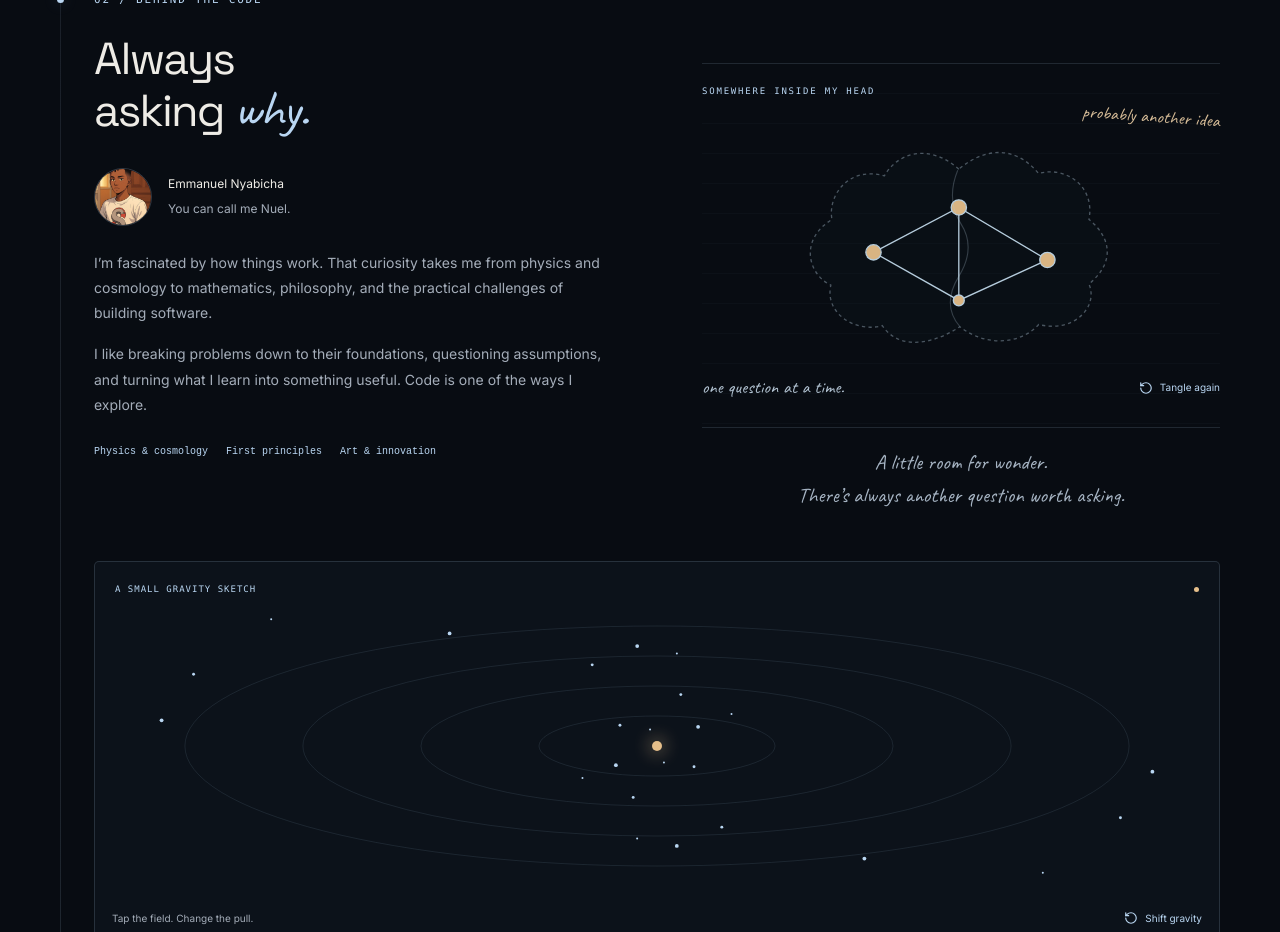
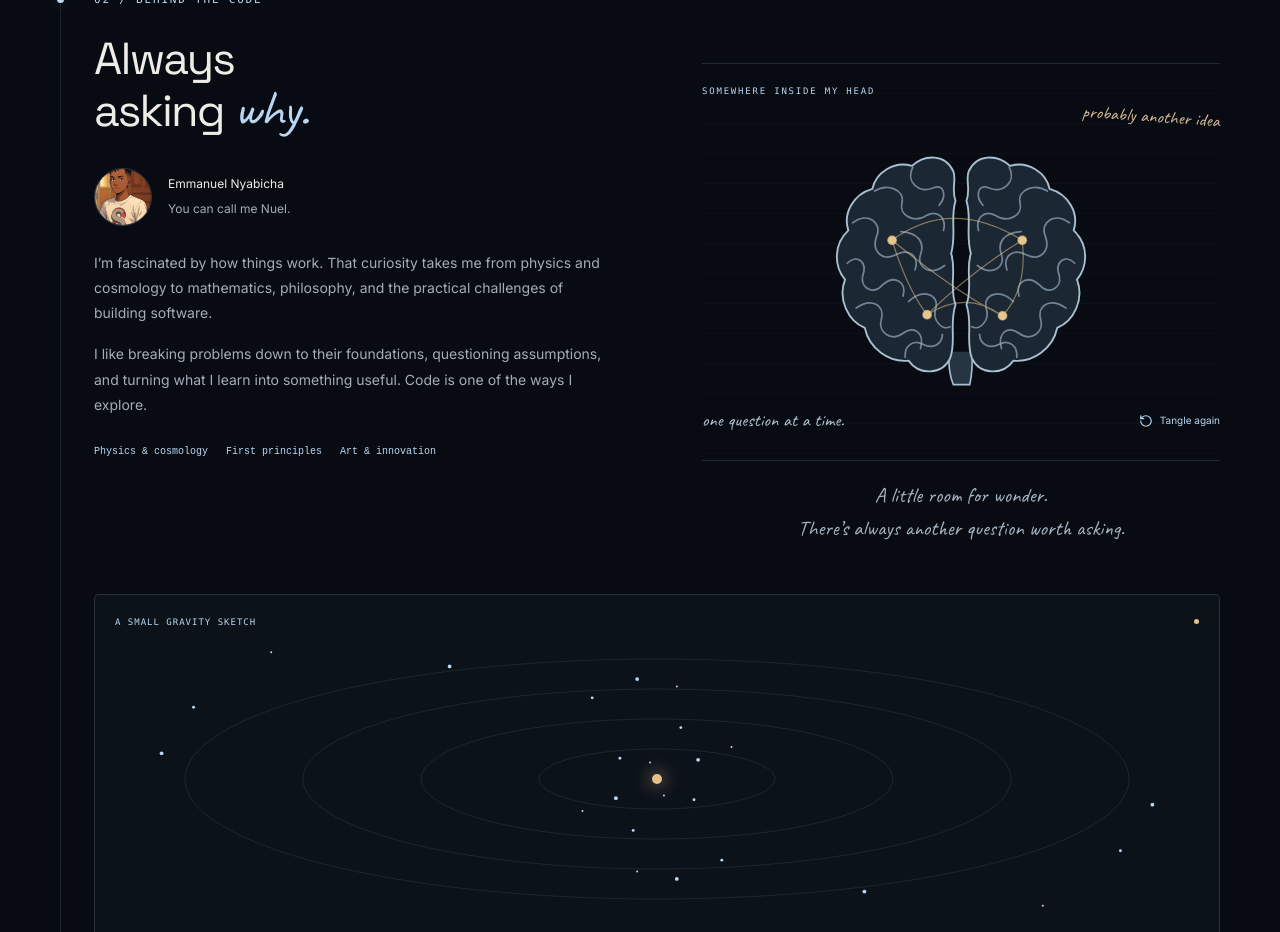
Before and after one commit to Nuelnyakyz/Mannu, a React (Vite) app: page / in a window 1280 px wide. Shown: the part 3360-4292 px from the top of the page. Built offline with nearby package versions, Linux system fonts and the light colour scheme.

Commit message:
Refine brain illustration with hemispheres and cortical folds

```diff
--- a/src/SpaceScenes.tsx
+++ b/src/SpaceScenes.tsx
@@ -108,6 +108,21 @@ export function Rocket() {
   );
 }
 
+// Two distinct hemispheres and a persistent network of cortical folds keep the
+// illustration recognisable after the temporary scribbles have cleared.
+const leftHemisphere = 'M153 36C146 20 127 20 115 31C99 26 82 37 79 52C61 57 52 75 57 90C43 103 44 123 54 135C47 153 57 173 72 179C76 198 94 211 112 209C122 223 143 222 150 207C156 191 149 176 155 158C149 141 156 127 151 111C156 94 150 78 155 63C151 52 156 44 153 36Z';
+const rightHemisphere = 'M167 36C174 20 193 20 205 31C221 26 238 37 241 52C259 57 268 75 263 90C277 103 276 123 266 135C273 153 263 173 248 179C244 198 226 211 208 209C198 223 177 222 170 207C164 191 171 176 165 158C171 141 164 127 169 111C164 94 170 78 165 63C169 52 164 44 167 36Z';
+const corticalFolds = [
+  'M116 32C109 45 121 57 135 51C145 47 147 59 140 67',
+  'M81 54C92 47 109 52 106 65C103 76 117 84 129 76C139 71 147 79 144 90',
+  'M61 83C74 73 88 82 83 95C78 108 87 119 101 112C113 106 122 114 118 126',
+  'M56 120C65 111 75 119 70 132C68 143 80 149 88 140C99 130 111 137 107 150',
+  'M64 161C78 151 91 158 87 172C84 183 96 192 107 184C117 177 127 183 123 198',
+  'M105 91C121 92 127 101 123 112C119 124 132 132 145 122',
+  'M112 155C125 143 140 148 137 161C133 172 143 182 150 178',
+  'M109 206C108 196 116 189 125 194C134 199 143 194 143 185',
+];
+
 const scribbles = Array.from({ length: 18 }, (_, i) => {
   const n = (offset: number, scale: number) => (Math.sin(i * 13.7 + offset) * 0.5 + 0.5) * scale;
   return `M ${65 + n(1, 170)} ${35 + n(2, 130)} C ${20 + n(3, 270)} ${n(4, 180)}, ${30 + n(5, 260)} ${n(6, 190)}, ${55 + n(7, 185)} ${35 + n(8, 130)} S ${20 + n(9, 280)} ${n(10, 190)}, ${70 + n(11, 150)} ${40 + n(12, 120)}`;
@@ -123,12 +138,14 @@ export function ThoughtSketch({ motion }: { motion: boolean }) {
   return (
     <div ref={root} className={`thought-sketch ${untangled ? 'thoughts-clear' : ''}`}>
       <div className="thought-topline"><span className="eyebrow">Somewhere inside my head</span><span className="hand-note">probably another idea</span></div>
-      <svg viewBox="0 0 320 210" role="img" aria-label={untangled ? 'The tangled thoughts resolve into four connected ideas.' : 'A hand-drawn brain filled with tangled pen strokes.'}>
-        <defs><clipPath id="brain-outline"><path d="M158 34C130 9 101 20 90 40C57 31 38 58 42 80C11 99 21 131 41 140C35 166 64 184 88 177C105 202 138 192 159 178C183 197 215 194 231 176C263 184 286 160 277 139C307 114 290 90 277 80C283 48 254 31 231 38C207 9 178 17 158 34Z" /></clipPath></defs>
-        <path className="brain-silhouette" d="M158 34C130 9 101 20 90 40C57 31 38 58 42 80C11 99 21 131 41 140C35 166 64 184 88 177C105 202 138 192 159 178C183 197 215 194 231 176C263 184 286 160 277 139C307 114 290 90 277 80C283 48 254 31 231 38C207 9 178 17 158 34Z" />
+      <svg className="brain-drawing" viewBox="0 0 320 240" role="img" aria-label={untangled ? 'A brain with two hemispheres and visible folds, with four connected ideas inside.' : 'A brain with two hemispheres, visible folds, and tangled pen strokes inside.'}>
+        <defs><clipPath id="brain-outline"><path d={leftHemisphere} /><path d={rightHemisphere} /></clipPath></defs>
+        <path className="brain-stem" d="M149 201Q148 219 153 231H168Q171 217 170 201" />
+        <path className="brain-silhouette" d={leftHemisphere} />
+        <path className="brain-silhouette" d={rightHemisphere} />
+        <g className="brain-folds">{corticalFolds.map((d, i) => <path key={i} d={d} />)}<g transform="translate(320 0) scale(-1 1)">{corticalFolds.map((d, i) => <path key={i} d={d} />)}</g></g>
         <g className="brain-scribbles" clipPath="url(#brain-outline)">{scribbles.map((d, i) => <path d={d} key={i} style={{ opacity: 0.3 + (i % 4) * 0.16 }} />)}</g>
-        <g className="brain-ideas"><path d="M80 110L158 69L239 117M80 110L158 154L239 117M158 69V154" /><circle cx="80" cy="110" r="7" /><circle cx="158" cy="69" r="7" /><circle cx="239" cy="117" r="7" /><circle cx="158" cy="154" r="5" /></g>
-        <path className="brain-middle" d="M157 35Q146 62 160 84T158 132T159 178" />
+        <g className="brain-ideas"><path d="M97 99Q151 59 216 99M97 99Q111 144 129 167M216 99Q221 143 198 168M129 167Q165 144 198 168M97 99Q156 147 198 168M216 99Q170 127 129 167" /><circle cx="97" cy="99" r="4" /><circle cx="216" cy="99" r="4" /><circle cx="129" cy="167" r="4" /><circle cx="198" cy="168" r="4" /></g>
       </svg>
       <div className="thought-bottom"><span className="hand-note" aria-live="polite">{untangled ? 'one question at a time.' : 'a few too many tabs open.'}</span><button type="button" className="text-button" disabled={motion && !untangled} onClick={() => setUntangled(value => !value)}><RotateCcw size={14} />{untangled ? 'Tangle again' : motion ? 'Finding a little order…' : 'Untangle a thought'}</button></div>
     </div>
--- a/src/space-scenes.css
+++ b/src/space-scenes.css
@@ -25,10 +25,11 @@ h2 { font-size: clamp(34px, 3.5vw, 48px); line-height: 1.17; letter-spacing: -1.
 .thought-topline .eyebrow { font-size: 9px; }
 .thought-topline .hand-note { align-self: flex-end; transform: rotate(4deg); color: #d7bd98; font-size: 18px; }
 .thought-sketch svg { display: block; width: min(100%, 350px); height: auto; margin: 4px auto; overflow: visible; }
-.brain-silhouette { fill: #0e17204d; stroke: #a3b7c76e; stroke-width: 1.2; stroke-dasharray: 3 3; }
+.brain-silhouette { fill: #1b2732; stroke: #a9c0d2; stroke-width: 1.7; stroke-linejoin: round; }
 .brain-scribbles { fill: none; stroke: #b6cddd; stroke-width: 1.35; transition: opacity .6s, transform .6s; transform-origin: center; }
-.brain-middle { fill: none; stroke: #b6cddd40; stroke-width: 1; }
-.brain-ideas { fill: #d9b482; stroke: #b6cddd; stroke-width: 1.2; opacity: 0; transition: opacity .6s; }
+.brain-folds { fill: none; stroke: #9eb6cba6; stroke-width: 1.6; stroke-linecap: round; stroke-linejoin: round; }
+.brain-stem { fill: #263541; stroke: #a9c0d2; stroke-width: 1.5; }
+.brain-ideas { fill: #e7c58e; stroke: #ddbd888c; stroke-width: 1.1; opacity: 0; transition: opacity .6s; }
 .brain-ideas path { fill: none; }
 .thoughts-clear .brain-scribbles { opacity: 0; transform: scale(.9); }
 .thoughts-clear .brain-ideas { opacity: 1; }
```
